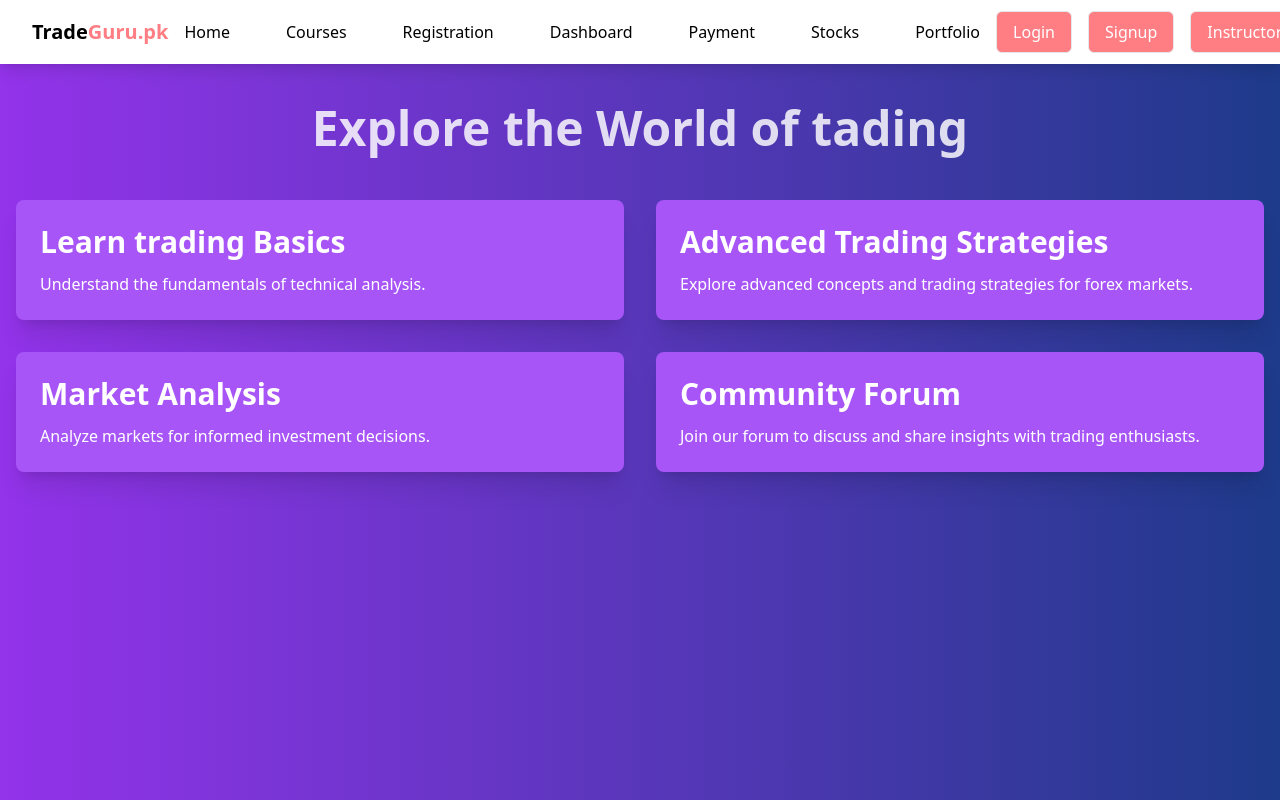
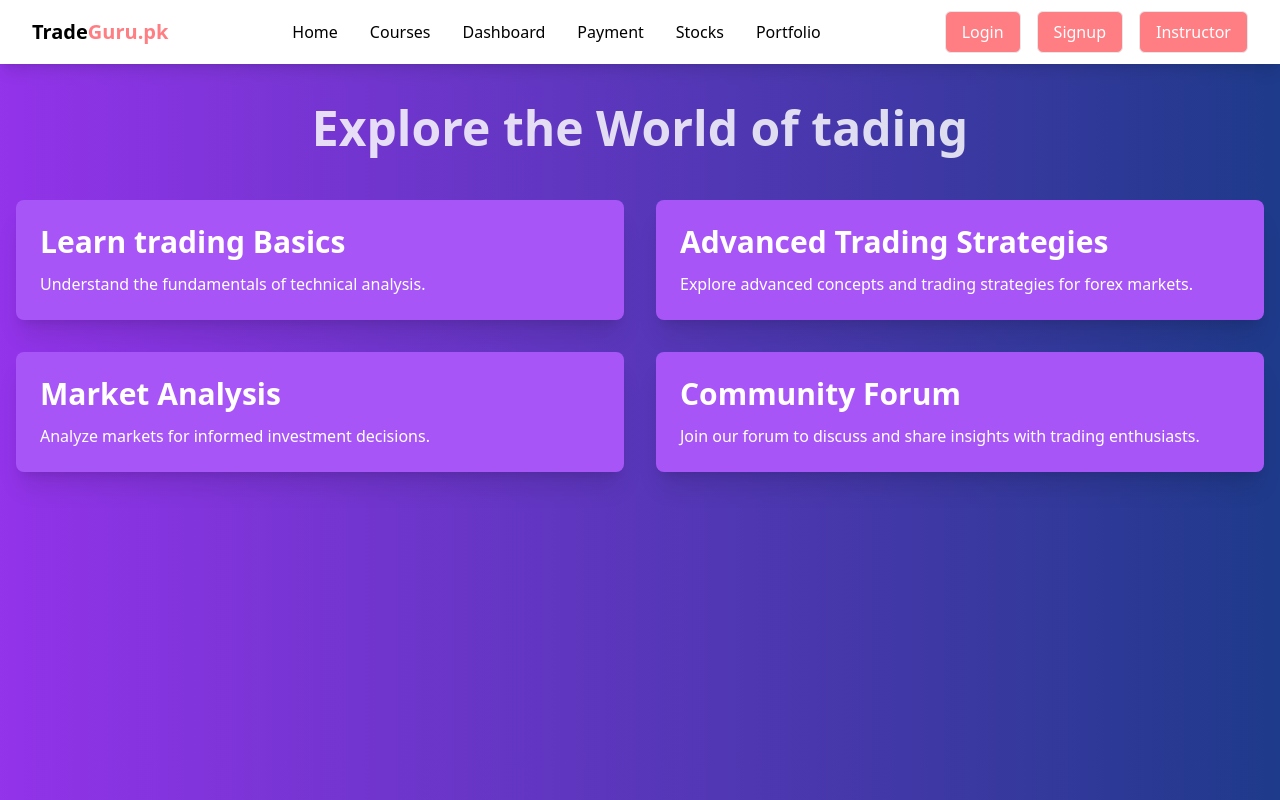
Before and after one commit to muhammadbilal10/trade-guru, a React (Vite) app: page / in a window 1280 px wide. Shown: the top 800 px of the page. Built offline with nearby package versions, Linux system fonts and the light colour scheme.

Commit message:
Update Navbar

```diff
--- a/src/Component/navbar/navbar.jsx
+++ b/src/Component/navbar/navbar.jsx
@@ -7,7 +7,7 @@ const Navbar = () => {
   const navLinks = [
     { title: "Home", to: "/" },
     { title: "Courses", to: "/course" },
-    { title: "Registration", to: "/registration" },
+    // { title: "Registration", to: "/registration" },
     { title: "Dashboard", to: "/dashboard" },
     { title: "Payment", to: "/payment_main_page" },
     { title: "Stocks", to: "/terminal" },
@@ -22,7 +22,7 @@ const Navbar = () => {
 
   return (
     <nav className="bg-white text-black shadow-lg">
-      <div className="max-w-full mx-auto px-4 sm:px-6 lg:px-8">
+      <div className="mx-auto px-4 sm:px-6 lg:px-8">
         <div className="flex justify-between h-16">
           <div className="flex">
             <div className="flex-shrink-0 flex items-center">
@@ -41,10 +41,6 @@ const Navbar = () => {
               aria-expanded="false"
             >
               <span className="sr-only">Open main menu</span>
-              {/* Icon when menu is closed. */}
-              {/* Heroicon name: outline/menu */}
-              {/* Icon when menu is open. */}
-              {/* Heroicon name: outline/x */}
               <svg
                 className={`${isOpen ? "hidden" : "block"} h-6 w-6`}
                 xmlns="http://www.w3.org/2000/svg"
@@ -77,7 +73,7 @@ const Navbar = () => {
               </svg>
             </button>
           </div>
-          <div className="hidden lg:flex sm:items-center sm:space-x-6">
+          <div className="hidden lg:flex sm:items-center">
             {navLinks.map((link, index) => (
               <Link to={link.to} key={index}>
                 <button className="hover:text-white hover:bg-primary px-4 py-1 rounded-md transition duration-300">
```
